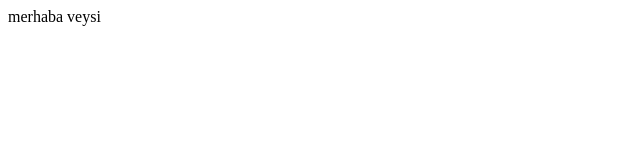
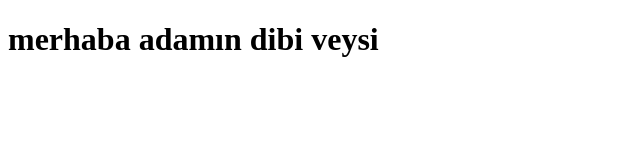
Before and after one commit to ozgciftci/ozgur34, a plain HTML site: page index.html in a window 1280 px wide. Shown: the whole page, without its empty margins (0-640 px from the left). Drawn offline with Linux system fonts and the light colour scheme.

Commit message:
Update index.html

```diff
--- a/index.html
+++ b/index.html
@@ -7,6 +7,6 @@
     <title>Document</title>
 </head>
 <body>
-    merhaba veysi
+    <h1>merhaba adamın dibi veysi</h1>
 </body>
 </html>
```
